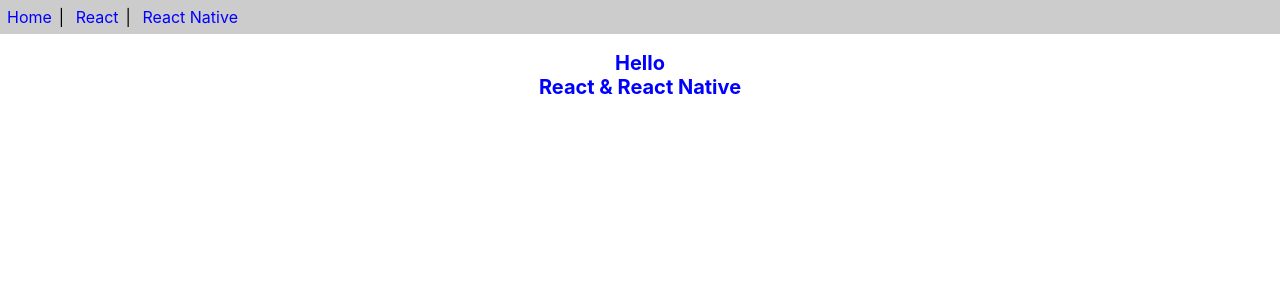
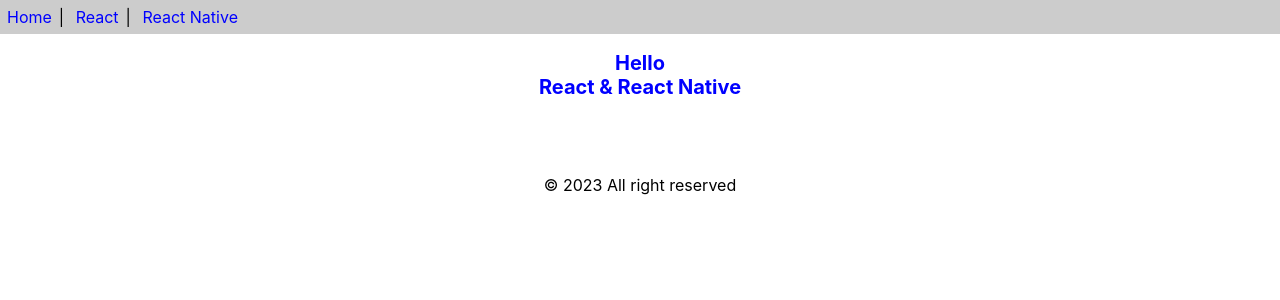
Before and after one commit to RIXZY-Connecting/app1, a React (Create React App) app: page / in a window 1280 px wide. Shown: the top 300 px of the page. Built offline with nearby package versions, Linux system fonts and the light colour scheme.

Commit message:
update func-components add footer
update func-components add footer

```diff
--- a/src/App.js
+++ b/src/App.js
@@ -2,11 +2,11 @@ import logo from './logo.svg';
 import './App.css';
 import './style.css';
 import React from 'react';
-import {Content,Header }from './func-components.js';
+import {Content,Header,Footer }from './func-components.js';
 
 function App() {
     return (
-       [<Header/>,<Content/>]
+       [<Header/>,<Content/>,<Footer/>]
     )
 }
 
--- a/src/func-components.js
+++ b/src/func-components.js
@@ -23,3 +23,11 @@ export function Content(){
         </div>
     )
 }
+
+export const Footer = () => {
+    return(
+        <div style={{textAlign:'center'}}>
+            &copy; {new Date().getFullYear()} All right reserved
+        </div>
+    )
+}
```
